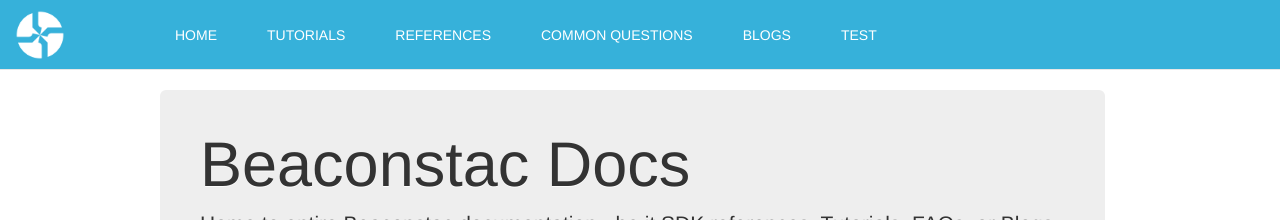
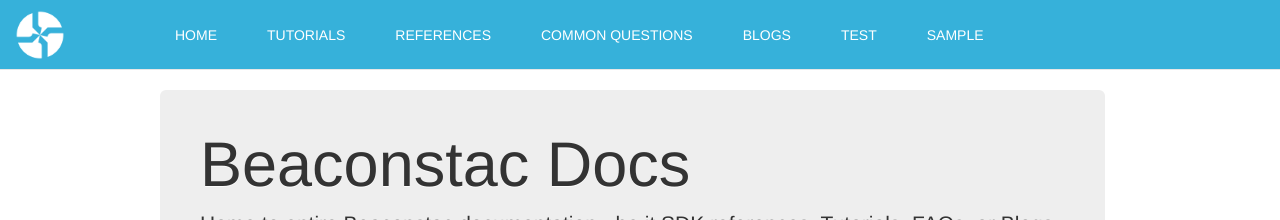
Before and after one commit to hulkco/beaconstac.github.io, a Jekyll site: the page built from index.html, in a window 1280 px wide. Shown: the top 220 px of the page. Built offline with Jekyll 4.4.1, drawn with Linux system fonts in a browser that asks for light colours; nearby versions of some CDN libraries; some web fonts are replaced.

Commit message:
Added a home and sample links

```diff
--- a/_includes/header.html
+++ b/_includes/header.html
@@ -14,12 +14,13 @@
 	  </div>
 	  <div id="navbar" class="navbar-collapse collapse">
 	    <ul class="nav navbar-nav header-links">
-	      <li class="selected-link"><a href="/">HOME</a></li>
+	      <li class="selected-link"><a href="/docs/home.html">HOME</a></li>
 	      <li><a href="/docs/tutorials/tutorial.html">TUTORIALS</a></li>
 	      <li><a href="/docs/references/references.html">REFERENCES</a></li>
 	      <li><a href="/docs/faqs/faq.html">COMMON QUESTIONS</a></li>
 	      <li><a href="/docs/blogs/blogs.html">BLOGS</a></li>
 	      <li><a href="/docs/test.html">TEST</a></li>
+	      <li><a href="/docs/sample.html">SAMPLE</a></li>
 	    </ul>
 	  </div><!--/.nav-collapse -->
 	</div><!--/.container-fluid -->
```
